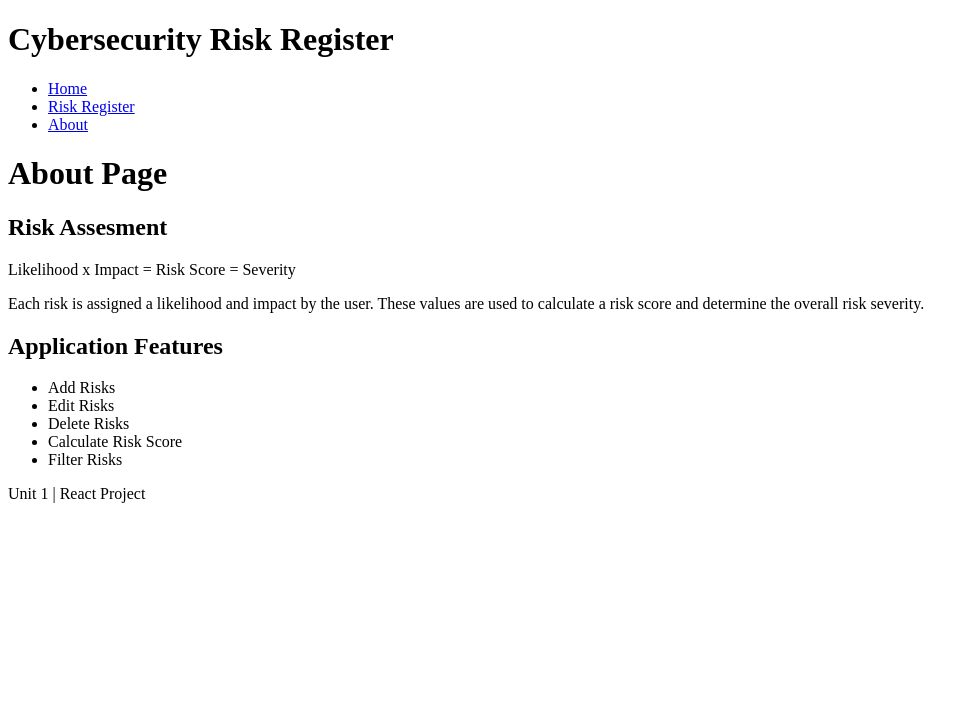
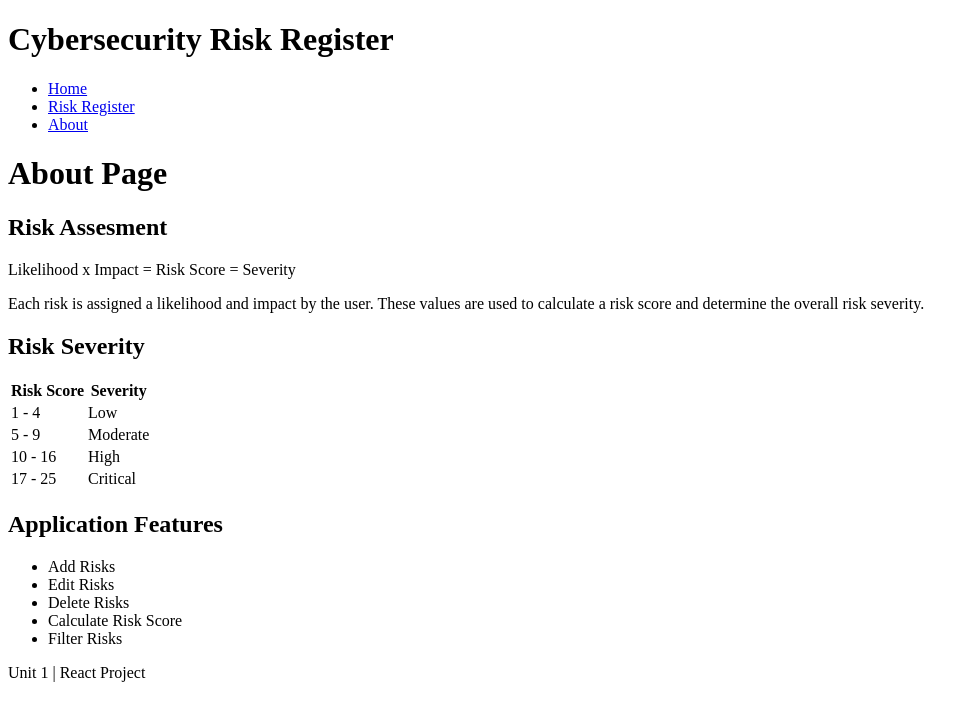
Before and after one commit to Boddhisattva007/cybersecurity-risk-register, a React (Vite) app: page /about in a window 1280 px wide. Shown: the top 720 px of the page, without its empty margins (0-975 px from the left). Built offline with nearby package versions, Linux system fonts and the light colour scheme.

Commit message:
added risk severity table to About page

```diff
--- a/src/Main View Pages/About/About.jsx
+++ b/src/Main View Pages/About/About.jsx
@@ -16,6 +16,49 @@ function About() {
                 are used to calculate a risk score and determine the overall risk severity.
             </p>
 
+            <h2>Risk Severity</h2>
+
+
+            <table>
+
+                <thead>
+
+                    <tr>
+                        <th>Risk Score</th>
+                        <th>Severity</th>
+                    </tr>
+
+
+                </thead>
+
+                <tbody>
+
+                    <tr>
+                        <td>1 - 4</td>
+                        <td>Low</td>
+                    </tr>
+
+                    <tr>
+                        <td>5 - 9</td>
+                        <td>Moderate</td>
+                    </tr>
+
+                    <tr>
+                        <td>10 - 16</td>
+                        <td>High</td>
+                    </tr>
+
+                    <tr>
+                        <td>17 - 25</td>
+                        <td>Critical</td>
+                    </tr>
+
+                </tbody>
+
+
+            </table>
+
+
             <h2>Application Features</h2>
 
             <ul>
--- a/src/components/RiskCard/RiskCard.jsx
+++ b/src/components/RiskCard/RiskCard.jsx
@@ -8,6 +8,9 @@ function RiskCard({ risk, deleteRisk, editRisk }){
 
     // Variable that holds editing state as a boolean.
     const [isEditing, setIsEditing] = useState(false);
+
+    // Variable that holds blank field validation errors for the risk form.
+    const [editFormError, setEditFormError] = useState("");
 
     // Variables assigned to riskScoreCalculation and the riskScoreSeverity
     const riskScore = riskScoreCalculation(risk.likelihood, risk.impact);
@@ -54,6 +57,29 @@ function RiskCard({ risk, deleteRisk, editRisk }){
 
         event.preventDefault()
 
+        // Conditional if statement that checks to see if all form fields have been completed.
+        if (
+            editedFormData.asset === "" ||
+            editedFormData.threat === "" ||
+            editedFormData.vulnerability === "" ||
+            editedFormData.description === "" ||
+            editedFormData.likelihood === "" ||
+            editedFormData.impact === "" ||
+            editedFormData.mitigation === "" ||
+            editedFormData.status === "" ||
+            editedFormData.owner === ""
+        ){
+
+            setEditFormError("ERROR: All fields must be completed.");
+
+            // Exits if statement.
+            return;
+
+        }
+
+        // Sets the error message back to an empty string after successful input validation.
+        setEditFormError("");
+
         // Creates the updated risk object with the field changes entered by the user.
         const updatedRisk = new Risk(
             risk.riskId,
@@ -68,11 +94,13 @@ function RiskCard({ risk, deleteRisk, editRisk }){
             editedFormData.owner
         );
 
-        //Passes updatedRisk to the RiskRegister.
+        //Passes updatedRisk to editRisk function in the RiskRegister.
         editRisk(updatedRisk);
 
-        // Sets isEditing back to false to exit the Edit function.
+        // Sets isEditing back to false.
         setIsEditing(false);
+
+
     }
 
     // Hanlder function that allows the user to cancel their edits and keeps original formData.
@@ -92,6 +120,10 @@ function RiskCard({ risk, deleteRisk, editRisk }){
 
         });
 
+        // If "Cancel" button is clicked, this resets the editFormError message back to an empty string.
+        setEditFormError("");
+
+        // Sets isEditing back to false.
         setIsEditing(false);
 
     }
@@ -109,6 +141,9 @@ function RiskCard({ risk, deleteRisk, editRisk }){
 
                 // If isEditing is boolean true, render this on the page.
                 <form onSubmit={handleEditSubmit}>
+
+                    {/* Renders editFormError message to the page. */}
+                    {editFormError && <p>{editFormError}</p>}
 
                     <label>
                         Asset:
```
